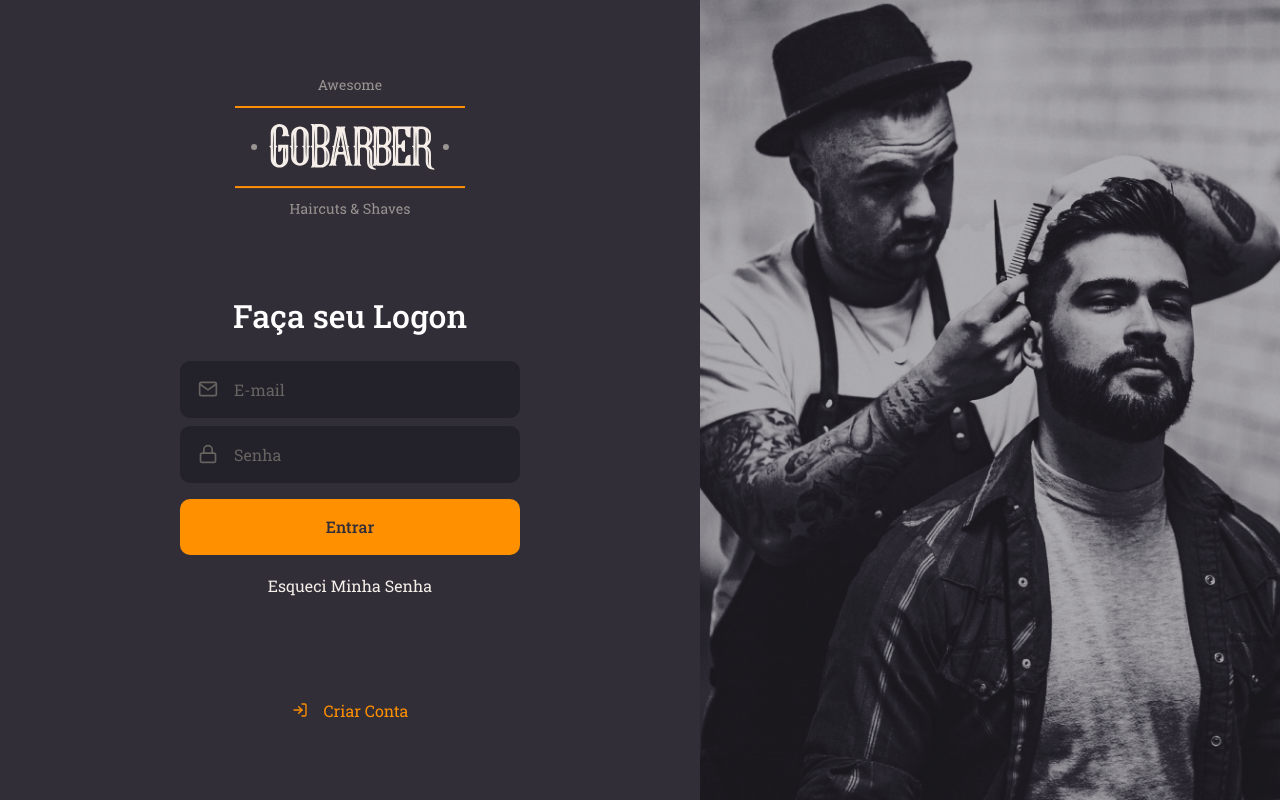
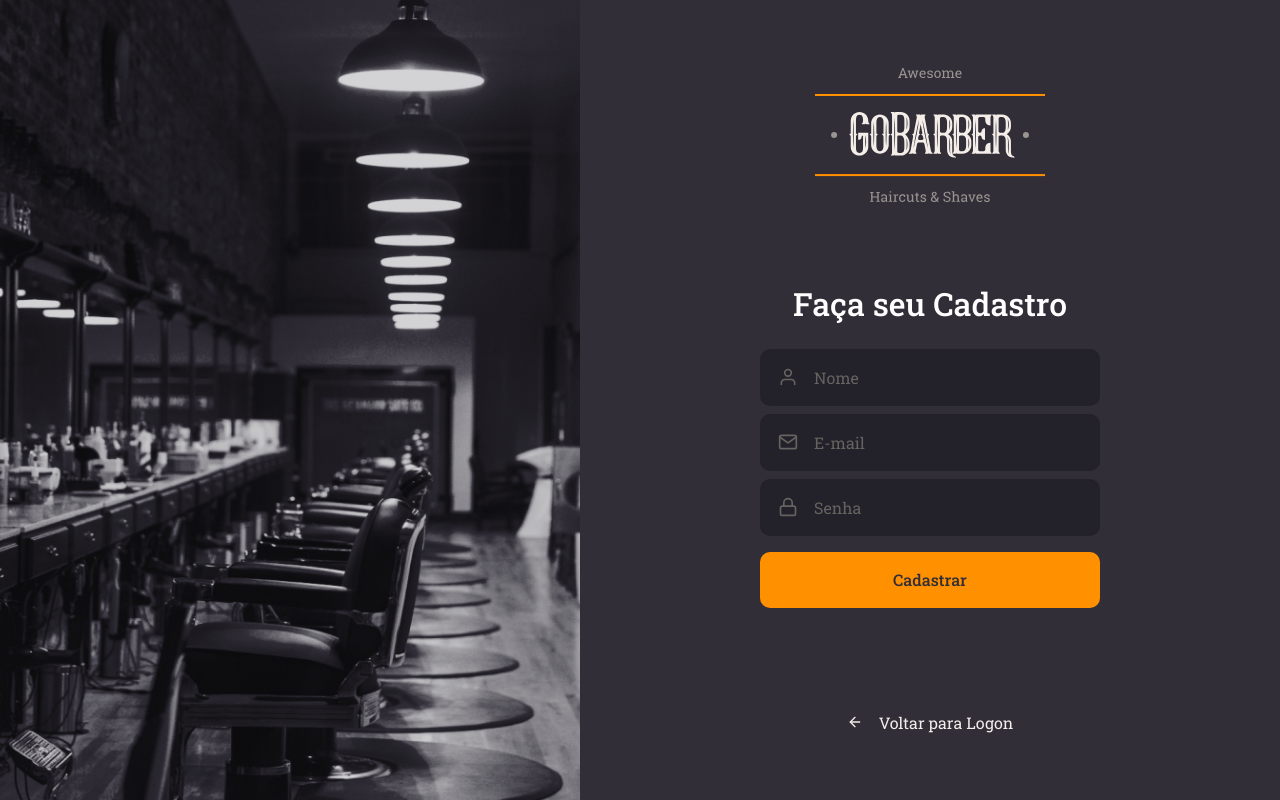
Before and after one commit to robertokbr/go-barber-web, a React (Create React App) app: page /signup in a window 1280 px wide. Built offline with nearby package versions, Linux system fonts and the light colour scheme.

Commit message:
Add Create-Account Page

```diff
--- a/package.json
+++ b/package.json
@@ -15,6 +15,7 @@
     "react": "^16.13.1",
     "react-dom": "^16.13.1",
     "react-icons": "^3.10.0",
+    "react-router-dom": "^5.2.0",
     "react-scripts": "3.4.1",
     "styled-components": "^5.1.1",
     "typescript": "~3.7.2"
--- a/src/App.tsx
+++ b/src/App.tsx
@@ -1,10 +1,11 @@
 import React from 'react';
 import GlobalStyle from './styles/global';
 import SignIn from './pages/SignIn';
+import SignUp from './pages/SignUp';
 
 const App: React.FC = () => (
   <>
-    <SignIn />
+    <SignUp />
     <GlobalStyle />
   </>
 );
--- /dev/null
+++ b/src/pages/SignUp/index.tsx
@@ -0,0 +1,36 @@
+import React from 'react';
+import { FiArrowLeft, FiMail, FiLock, FiUser } from 'react-icons/fi';
+import { Container, Background, Content } from './styles';
+import logoImg from '../../assets/logo.svg';
+import Button from '../../components/Button';
+import Input from '../../components/Input';
+
+const SignUp: React.FC = () => {
+  return (
+    <Container>
+      <Background />
+
+      <Content>
+        <img src={logoImg} alt="Gobarber" />
+        <form>
+          <h1>Faça seu Cadastro</h1>
+          <Input icon={FiUser} name="name" placeholder="Nome" />
+          <Input icon={FiMail} name="email" placeholder="E-mail" />
+          <Input
+            icon={FiLock}
+            name="password"
+            type="password"
+            placeholder="Senha"
+          />
+          <Button type="submit">Cadastrar</Button>
+        </form>
+        <a href="createAccount">
+          <FiArrowLeft />
+          Voltar para Logon
+        </a>
+      </Content>
+    </Container>
+  );
+};
+
+export default SignUp;
--- /dev/null
+++ b/src/pages/SignUp/styles.ts
@@ -0,0 +1,68 @@
+import styled from 'styled-components';
+import { shade } from 'polished';
+import SignUpbackground from '../../assets/sign-up-background.png';
+
+export const Container = styled.div`
+  height: 100vh;
+  display: flex;
+  align-items: stretch;
+`;
+
+export const Content = styled.div`
+  display: flex;
+  flex-direction: column;
+  place-content: center;
+  align-items: center;
+  width: 100%;
+  max-width: 700px;
+
+  form {
+    margin: 80px 0;
+    width: 340px;
+    text-align: center;
+    h1 {
+      margin-bottom: 24px;
+    }
+
+    button {
+      background: #ff9000;
+      height: 56px;
+      border-radius: 10px;
+      border: 0;
+      padding: 0 16px;
+      color: #312e38;
+      width: 100%;
+      font-weight: 500;
+      margin-top: 16px;
+      transition: background-color 0.2s;
+      &:hover {
+        background: ${shade(0.2, '#ff9000')};
+      }
+    }
+  }
+
+  > a {
+    color: #f4ede8;
+    display: block;
+    margin-top: 24px;
+    text-decoration: none;
+    transition: color 0.2s;
+    display: flex;
+    align-items: center;
+    transition: color 0.2s;
+
+    svg {
+      margin-right: 16px;
+    }
+
+    &:hover {
+      color: ${shade(0.2, '#f4ede8')};
+    }
+  }
+`;
+
+export const Background = styled.div`
+  flex: 1;
+  background: url(${SignUpbackground}) no-repeat center;
+  background-size: cover;
+`;
```
Also changed, not shown: src/assets/sign-up-background.png (added), 1 other file (tests, documents, lock files or other folders).
